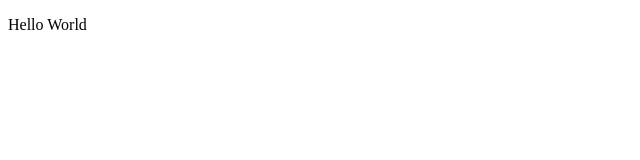
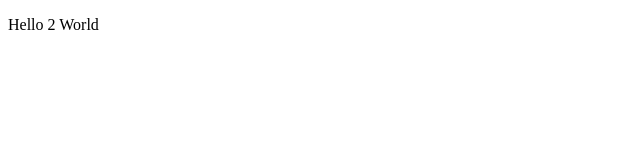
Before and after one commit to karinalozada/web-development-1, a plain HTML site: page index.html in a window 1280 px wide. Shown: the full height of the page, 0-640 px from the left. Drawn offline with Linux system fonts and the light colour scheme.

Commit message:
commit changes

```diff
--- a/index.html
+++ b/index.html
@@ -2,6 +2,6 @@
 <html>
 	<title>Karina Lozada Reyes</title>
 	<body>
-		<p>Hello World</p>
+		<p>Hello 2 World</p>
 	</body>
 </html>
```
